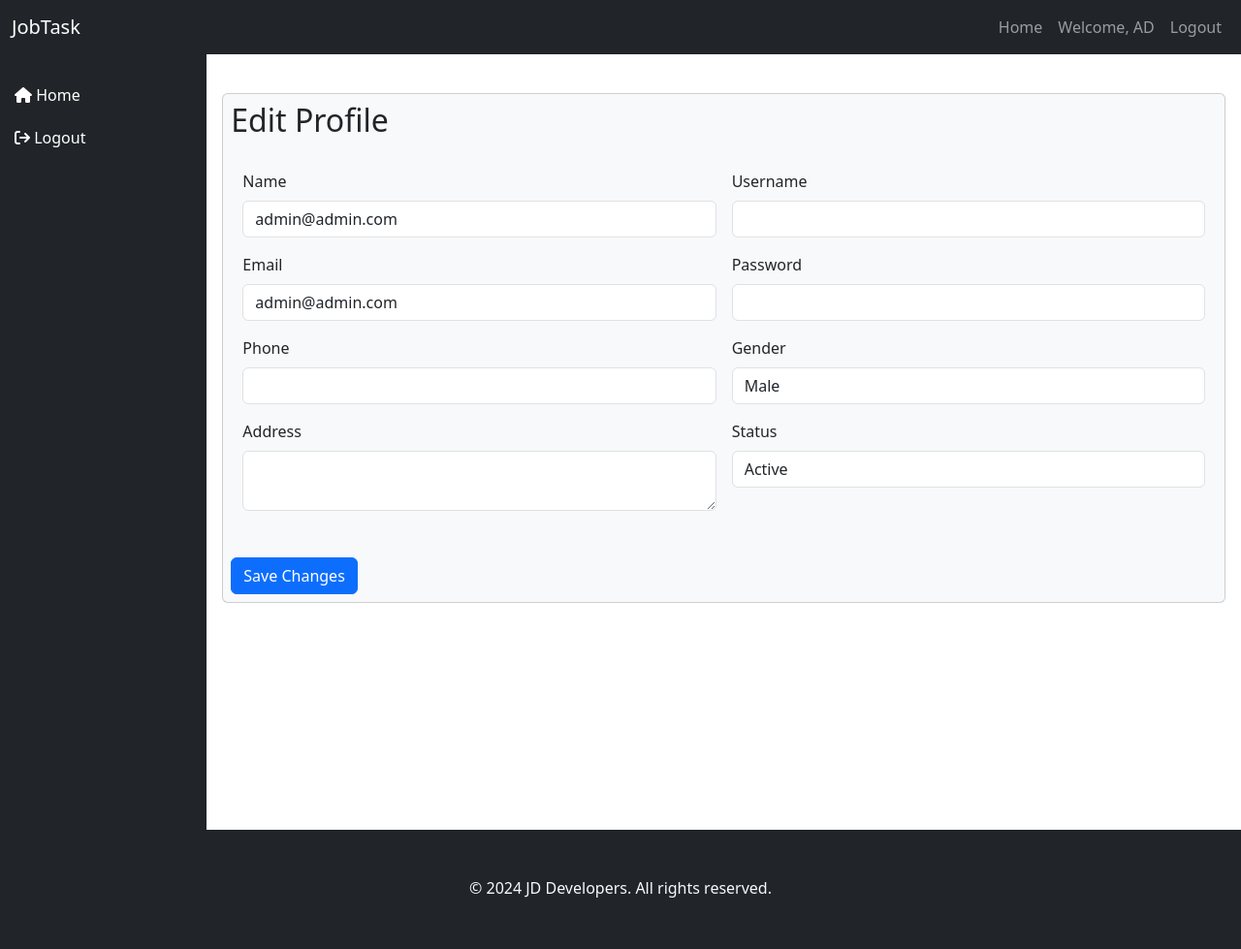
After one commit to Muhammad-jawad01/JobTask, a PHP site: page /job_task/edit_user.php?id=1 in a window 1280 px wide. The commit adds this page. Shown: the whole page at 97% size. Run offline with PHP 8.4, Linux system fonts and the light colour scheme; a user stored in the database is signed in; data comes from the database, SQL or seed files in the repository.

Commit message:
update the user edit

```diff
--- a/assets/css/style.css
+++ b/assets/css/style.css
@@ -16,12 +16,11 @@
 }
 
 .sidebar {
-    height: 100vh;
+    height:100vh;
     background-color: rgb(33 37 41) !important;
     padding: 20px;
     top: 0;
     left: 0;
-    width: 200px;
 }
 
 .sidebar ul {
@@ -64,3 +63,10 @@
 .carousel-indicators button {
     background-color: #ff5733;
 }
+
+
+
+.footer {
+    padding-top: 3rem !important;
+    padding-bottom: 2.2rem !important;
+}
--- /dev/null
+++ b/edit_user.php
@@ -0,0 +1,167 @@
+<?php
+include 'connection.php';
+session_start();
+
+if (!isset($_SESSION['user_id'])) {
+    header("Location: login.php");
+    exit();
+}
+
+if (isset($_GET['id']) && is_numeric($_GET['id'])) {
+    $user_id = (int) $_GET['id'];
+    $stmt = $conn->prepare("SELECT * FROM users WHERE id = ?");
+    $stmt->bind_param("i", $user_id);
+    $stmt->execute();
+    $result = $stmt->get_result();
+    $user = $result->fetch_assoc();
+
+    if (!$user) {
+        die("User not found.");
+    }
+} else {
+    die("Invalid user ID.");
+}
+
+if ($_SERVER['REQUEST_METHOD'] == 'POST') {
+    if (isset($_POST['user_id']) && is_numeric($_POST['user_id'])) {
+        $user_id = (int) $_POST['user_id'];
+    } else {
+        die("Invalid user ID.");
+    }
+
+    $name = $_POST['name'] ?? '';
+    $email = $_POST['email'] ?? '';
+    $username = $_POST['username'] ?? '';
+    $password = $_POST['password'] ?? '';
+    $phone = $_POST['phone'] ?? '';
+    $gender = $_POST['gender'] ?? '';
+    $address = $_POST['address'] ?? '';
+    $status = $_POST['status'] ?? '';
+    $query = "UPDATE users SET name = ?, email = ?, username = ?, phone = ?, gender = ?, address = ?, status = ?";
+    $params = [$name, $email, $username, $phone, $gender, $address, $status];
+    $types = "sssssss";
+
+    if (!empty($password)) {
+        $hashedPassword = password_hash($password, PASSWORD_BCRYPT);
+        $query .= ", password = ?";
+        $params[] = $hashedPassword;
+        $types .= "s";
+    }
+
+    $query .= " WHERE id = ?";
+    $params[] = $user_id;
+    $types .= "i";
+
+    $updateStmt = $conn->prepare($query);
+    $updateStmt->bind_param($types, ...$params);
+
+    if ($updateStmt->execute()) {
+        echo "<script>alert('User updated successfully');</script>";
+        header("Location: dashboard.php");
+        exit();
+
+    } else {
+        echo "<script>alert('Error updating user');</script>";
+    }
+}
+
+$title = 'Edit User';
+ob_start();
+?>
+
+<div class="row">
+    <!-- Sidebar -->
+    <?php include 'sidebar.php'; ?>
+
+    <div class="col-md-10 mt-4">
+        <div class="card bg-light m-3 p-2">
+            <h2>Edit Profile</h2>
+            <form method="POST" action="edit_user.php?id=<?= htmlspecialchars($user['id']) ?>">
+                <div class="row p-3">
+
+                    <input type="hidden" name="user_id" value="<?= htmlspecialchars($user['id']) ?>">
+                    <div class="col-md-6">
+                        <div class="form-group p-2">
+                            <label for="name" class="form-label">Name</label>
+                            <input type="text" class="form-control" id="name" name="name"
+                                value="<?= htmlspecialchars($user['name'] ?? '') ?>" required>
+                        </div>
+                    </div>
+
+                    <div class="col-md-6">
+                        <div class="form-group p-2">
+                            <label for="username" class="form-label">Username</label>
+                            <input type="text" class="form-control" id="username" name="username"
+                                value="<?= htmlspecialchars($user['username'] ?? '') ?>" required>
+                        </div>
+                    </div>
+
+                    <div class="col-md-6">
+                        <div class="form-group p-2">
+                            <label for="email" class="form-label">Email</label>
+                            <input type="email" class="form-control" id="email" name="email"
+                                value="<?= htmlspecialchars($user['email'] ?? '') ?>" required>
+                        </div>
+                    </div>
+
+                    <div class="col-md-6">
+                        <div class="form-group p-2">
+                            <label for="password" class="form-label">Password</label>
+                            <input type="password" class="form-control" id="password" name="password">
+                        </div>
+                    </div>
+
+                    <div class="col-md-6">
+                        <div class="form-group p-2">
+                            <label for="phone" class="form-label">Phone</label>
+                            <input type="tel" class="form-control" id="phone" name="phone"
+                                value="<?= htmlspecialchars($user['phone'] ?? '') ?>" required>
+                        </div>
+                    </div>
+
+                    <div class="col-md-6">
+                        <div class="form-group p-2">
+                            <label for="gender" class="form-label">Gender</label>
+                            <select class="form-control" id="gender" name="gender">
+                                <option value="Male" <?= ($user['gender'] ?? '') == 'Male' ? 'selected' : '' ?>>Male
+                                </option>
+                                <option value="Female" <?= ($user['gender'] ?? '') == 'Female' ? 'selected' : '' ?>>
+                                    Female</option>
+                                <option value="Other" <?= ($user['gender'] ?? '') == 'Other' ? 'selected' : '' ?>>Other
+                                </option>
+                            </select>
+                        </div>
+                    </div>
+
+                    <div class="col-md-6">
+                        <div class="form-group p-2">
+                            <label for="address" class="form-label">Address</label>
+                            <textarea class="form-control" id="address" name="address"
+                                required><?= htmlspecialchars($user['address'] ?? '') ?></textarea>
+                        </div>
+                    </div>
+
+                    <div class="col-md-6">
+                        <div class="form-group p-2">
+                            <label for="status" class="form-label">Status</label>
+                            <select class="form-control" id="status" name="status">
+                                <option value="Active" <?= ($user['status'] ?? '') == 'Active' ? 'selected' : '' ?>>
+                                    Active</option>
+                                <option value="Inactive" <?= ($user['status'] ?? '') == 'Inactive' ? 'selected' : '' ?>>
+                                    Inactive</option>
+                            </select>
+                        </div>
+                    </div>
+
+                </div>
+
+                <button type="submit" class="btn btn-primary mt-4">Save Changes</button>
+            </form>
+        </div>
+    </div>
+</div>
+
+<?php
+$content = ob_get_clean();
+include 'master.php';
+?>
--- a/master.php
+++ b/master.php
@@ -28,7 +28,7 @@ if (isset($_SESSION['name'])) {
     <!-- Navigation Bar -->
     <nav class="navbar navbar-expand-lg navbar-dark bg-dark">
         <div class="container-fluid">
-            <a class="navbar-brand" href="#">MyApp</a>
+            <a class="navbar-brand" href="#">JobTask</a>
             <button class="navbar-toggler" type="button" data-bs-toggle="collapse" data-bs-target="#navbarNav">
                 <span class="navbar-toggler-icon"></span>
             </button>
@@ -60,14 +60,14 @@ if (isset($_SESSION['name'])) {
     </nav>
 
     <!-- Content Section -->
-    <div class="container-fluid  min-vh-100">
+    <div class="container-fluid  ">
 
         <?php echo $content; ?>
     </div>
 
     <script src="https://cdn.jsdelivr.net/npm/bootstrap@5.3.0-alpha1/dist/js/bootstrap.bundle.min.js"></script>
 
-    <footer class="bg-dark text-light text-center py-4">
+    <footer class="bg-dark text-light text-center footer">
         <p>&copy; 2024 JD Developers. All rights reserved.</p>
     </footer>
 </body>
--- /dev/null
+++ b/sidebar.php
@@ -0,0 +1,19 @@
+<div class="col-md-2 sidebar ">
+    <ul style="list-style: none;">
+        <li>
+            <a href="dashboard.ph " class="text-decoration-none ">
+                <i class="fa fa-home"></i>
+                Home
+            </a>
+
+        </li>
+        <li>
+            <a href="logout.php" class="text-decoration-none ">
+                <i class="fa fa-sign-out" aria-hidden="true"></i>
+                Logout
+            </a>
+
+        </li>
+    </ul>
+
+</div>
```
Also changed, not shown: dashboard.php (+5 -20 lines).
